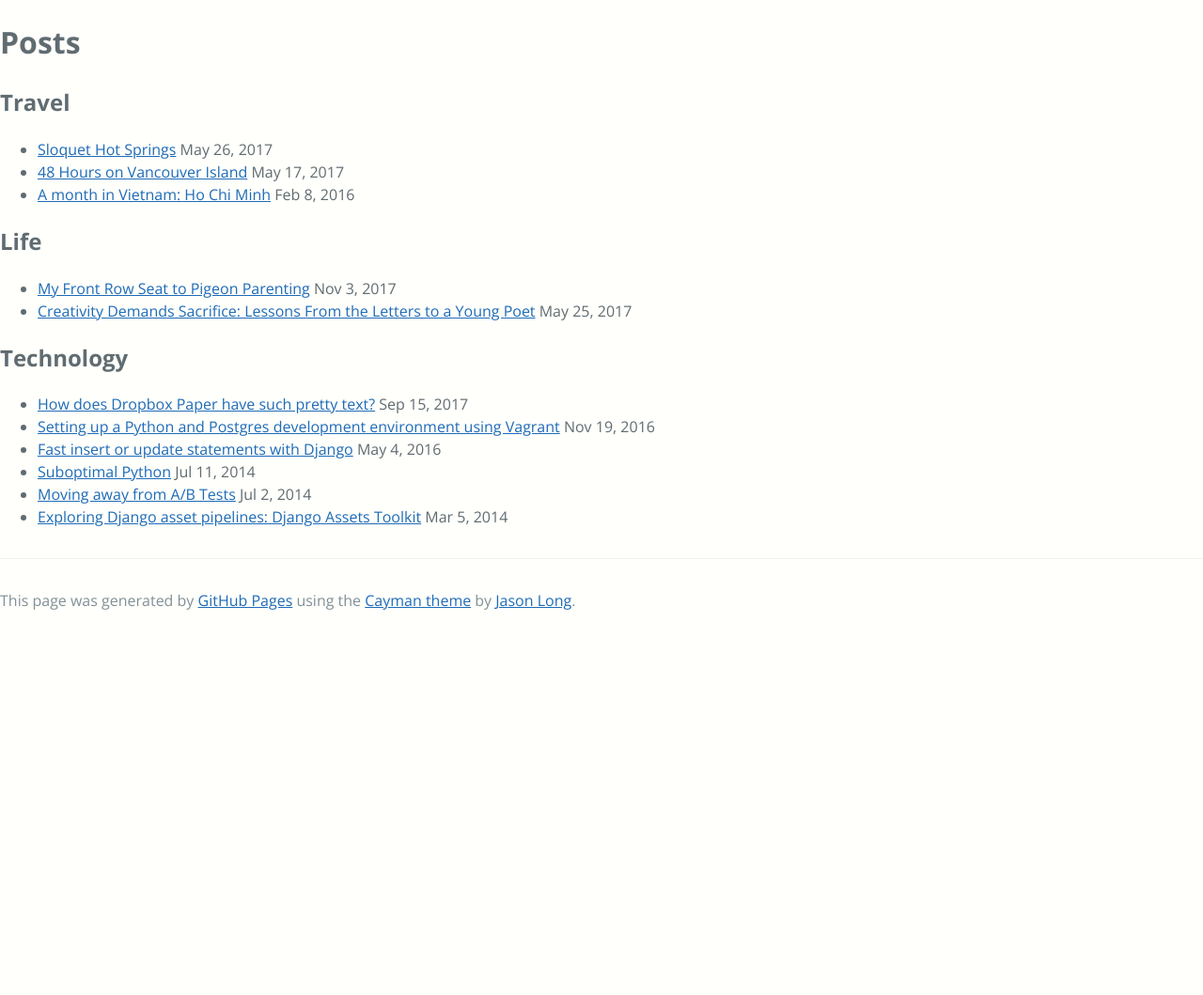
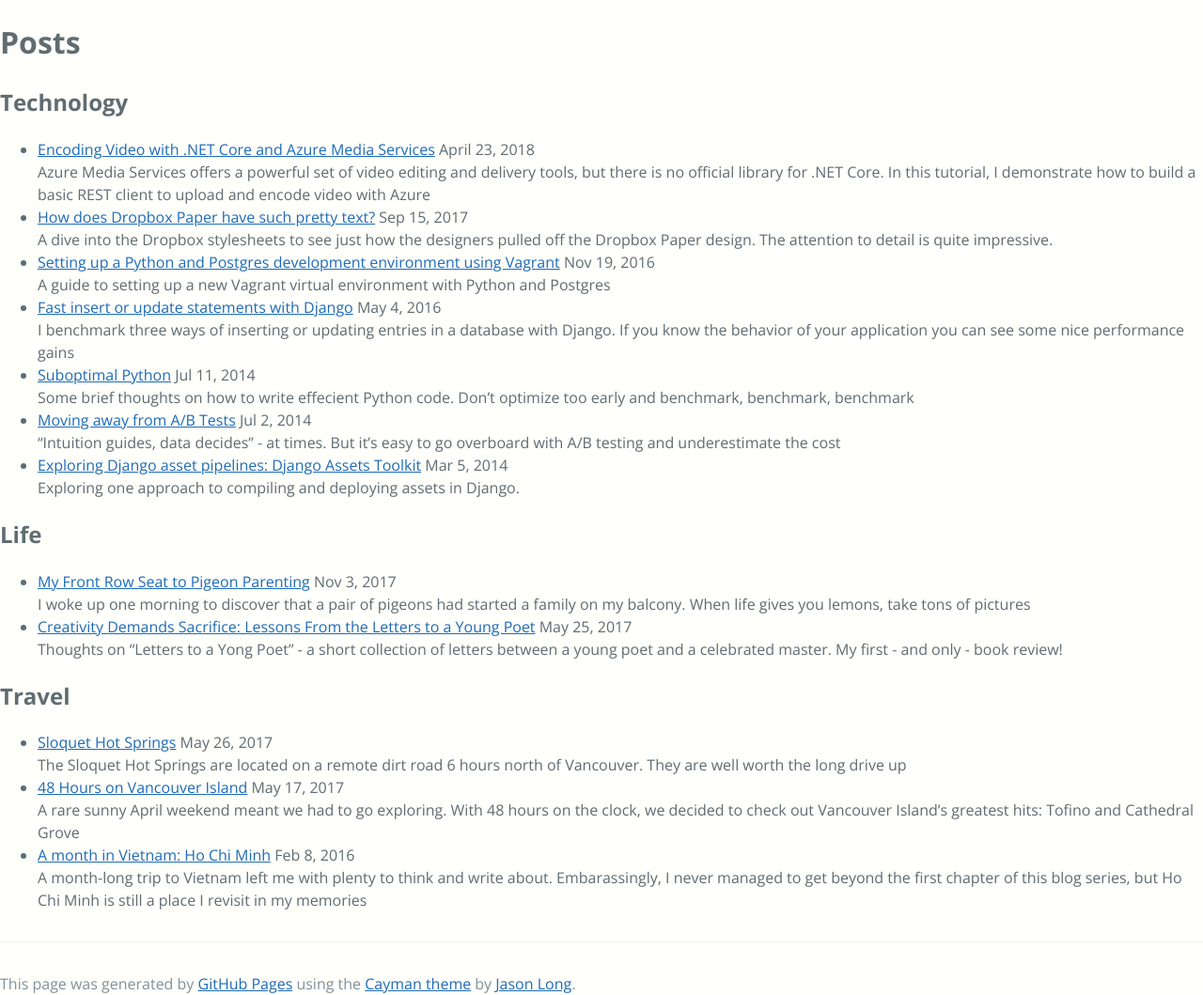
Before and after one commit to jskopek/jskopek.github.io, a Jekyll site: the page built from posts.html, in a window 1280 px wide. Shown: the whole page at 94% size. Built offline with Jekyll 4.4.1, drawn with Linux system fonts in a browser that asks for light colours; nearby versions of some CDN libraries; before the commit the page ends 900 px from its top, so only the background shows below that.

Commit message:
Reimplemented posts page

```diff
--- /dev/null
+++ b/_includes/postSummary.html
@@ -0,0 +1,5 @@
+<li>
+    <a href="{{ include.url }}">{{ include.title }}</a>
+    <span class="date">{{ include.date }}</span>
+    <div>{{ include.summary }}</div>
+</li>
--- a/posts.html
+++ b/posts.html
@@ -4,58 +4,27 @@
 
 
 <h1>Posts</h1>
-<h2>Travel</h2>
+
+<h2>Technology</h2>
 <ul>
-    <li>
-        <a href="/travel/2017/05/26/sloquet-hot-springs.html">Sloquet Hot Springs</a>
-        <span class="date">May 26, 2017</span>
-    </li>
-    <li>
-        <a href="/travel/2017/05/17/a-weekend-on-vancouver-island.html">48 Hours on Vancouver Island</a>
-        <span class="date">May 17, 2017</span>
-    </li>
-    <li>
-        <a href="https://medium.com/@jmskopek/a-month-in-vietnam-ho-chi-minh-34bb558b3043">A month in Vietnam: Ho Chi Minh</a>
-        <span class="date">Feb 8, 2016</span>
-    </li>
+    {% include postSummary.html title="Encoding Video with .NET Core and Azure Media Services" date="April 23, 2018" url="https://medium.com/jean-marcs-thoughts/encoding-video-with-net-core-and-azure-media-services-part-1-51bf6035ffcb" summary="Azure Media Services offers a powerful set of video editing and delivery tools, but there is no official library for .NET Core. In this tutorial, I demonstrate how to build a basic REST client to upload and encode video with Azure" %}
+    {% include postSummary.html title="How does Dropbox Paper have such pretty text?" date="Sep 15, 2017" url="https://medium.com/@jmskopek/how-does-dropbox-paper-have-such-pretty-text-a0e0fa4e8d97" summary="A dive into the Dropbox stylesheets to see just how the designers pulled off the Dropbox Paper design. The attention to detail is quite impressive." %}
+    {% include postSummary.html title="Setting up a Python and Postgres development environment using Vagrant" date="Nov 19, 2016" url="https://medium.com/jean-marcs-thoughts/setting-up-a-python-and-postgres-development-environment-using-vagrant-97554874c834" summary="A guide to setting up a new Vagrant virtual environment with Python and Postgres" %}
+    {% include postSummary.html title="Fast insert or update statements with Django" date="May 4, 2016" url="https://medium.com/@jmskopek/fast-insert-or-update-statements-with-django-a8b4ef1f6c06" summary="I benchmark three ways of inserting or updating entries in a database with Django. If you know the behavior of your application you can see some nice performance gains" %}
+    {% include postSummary.html title="Suboptimal Python" date="Jul 11, 2014" url="https://medium.com/@jmskopek/suboptimal-python-d29858ddbe1f" summary="Some brief thoughts on how to write effecient Python code. Don’t optimize too early and benchmark, benchmark, benchmark" %}
+    {% include postSummary.html title="Moving away from A/B Tests" date="Jul 2, 2014" url="https://medium.com/@jmskopek/moving-away-from-a-b-tests-4fb66d8ee9e2" summary="“Intuition guides, data decides” - at times. But it’s easy to go overboard with A/B testing and underestimate the cost" %}
+    {% include postSummary.html title="Exploring Django asset pipelines: Django Assets Toolkit" date="Mar 5, 2014" url="https://medium.com/@jmskopek/exploring-django-asset-pipelines-django-assets-toolkit-dbf0a32ea2c8" summary="Exploring one approach to compiling and deploying assets in Django." %}
 </ul>
 
 <h2>Life</h2>
 <ul>
-    <li>
-        <a href="https://medium.com/@jmskopek/my-front-row-seat-to-pigeon-parenting-d2f4b7a7765">My Front Row Seat to Pigeon Parenting</a>
-        <span class="date">Nov 3, 2017</span>
-    </li>
-    <li>
-        <a href="/books/2017/05/25/letters-to-a-young-poet.html">Creativity Demands Sacrifice: Lessons From the Letters to a Young Poet</a>
-        <span class="date">May 25, 2017</span>
-    </li>
+    {% include postSummary.html title="My Front Row Seat to Pigeon Parenting" date="Nov 3, 2017" url="https://medium.com/@jmskopek/my-front-row-seat-to-pigeon-parenting-d2f4b7a7765" summary="I woke up one morning to discover that a pair of pigeons had started a family on my balcony. When life gives you lemons, take tons of pictures" %}
+    {% include postSummary.html title="Creativity Demands Sacrifice: Lessons From the Letters to a Young Poet" date="May 25, 2017" url="/books/2017/05/25/letters-to-a-young-poet.html" summary="Thoughts on “Letters to a Yong Poet” - a short collection of letters between a young poet and a celebrated master. My first - and only - book review!" %}
 </ul>
 
-<h2>Technology</h2>
+<h2>Travel</h2>
 <ul>
-    <li>
-        <a href="https://medium.com/@jmskopek/how-does-dropbox-paper-have-such-pretty-text-a0e0fa4e8d97">How does Dropbox Paper have such pretty text?</a>
-        <span class="date">Sep 15, 2017</span>
-    </li>
-    <li>
-        <a href="https://medium.com/jean-marcs-thoughts/setting-up-a-python-and-postgres-development-environment-using-vagrant-97554874c834">Setting up a Python and Postgres development environment using Vagrant</a>
-        <span class="date">Nov 19, 2016</span>
-    </li>
-    <li>
-        <a href="https://medium.com/@jmskopek/fast-insert-or-update-statements-with-django-a8b4ef1f6c06">Fast insert or update statements with Django</a>
-        <span class="date">May 4, 2016</span>
-    </li>
-    <li>
-        <a href="https://medium.com/@jmskopek/suboptimal-python-d29858ddbe1f">Suboptimal Python</a>
-        <span class="date">Jul 11, 2014</span>
-    </li>
-    <li>
-        <a href="https://medium.com/@jmskopek/moving-away-from-a-b-tests-4fb66d8ee9e2">Moving away from A/B Tests</a>
-        <span class="date">Jul 2, 2014</span>
-    </li>
-    <li>
-        <a href="https://medium.com/@jmskopek/exploring-django-asset-pipelines-django-assets-toolkit-dbf0a32ea2c8">Exploring Django asset pipelines: Django Assets Toolkit</a>
-        <span class="date">Mar 5, 2014</span>
-    </li>
+    {% include postSummary.html title="Sloquet Hot Springs" date="May 26, 2017" url="/travel/2017/05/26/sloquet-hot-springs.html" summary="The Sloquet Hot Springs are located on a remote dirt road 6 hours north of Vancouver. They are well worth the long drive up" %}
+    {% include postSummary.html title="48 Hours on Vancouver Island" date="May 17, 2017" url="/travel/2017/05/17/a-weekend-on-vancouver-island" summary="A rare sunny April weekend meant we had to go exploring. With 48 hours on the clock, we decided to check out Vancouver Island’s greatest hits: Tofino and Cathedral Grove" %}
+    {% include postSummary.html title="A month in Vietnam: Ho Chi Minh" date="Feb 8, 2016" url="https://medium.com/@jmskopek/a-month-in-vietnam-ho-chi-minh-34bb558b3043" summary="A month-long trip to Vietnam left me with plenty to think and write about. Embarassingly, I never managed to get beyond the first chapter of this blog series, but Ho Chi Minh is still a place I revisit in my memories" %}
 </ul>
```
